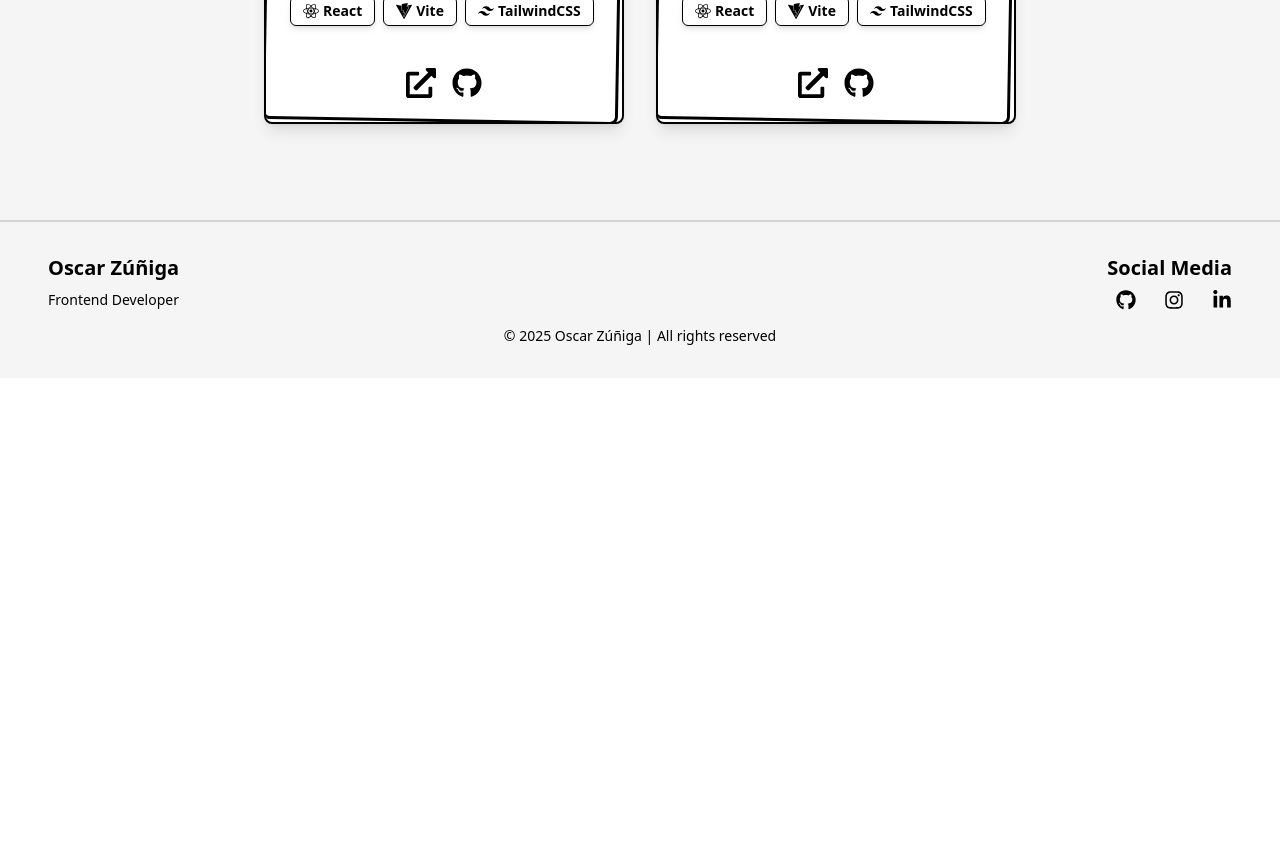
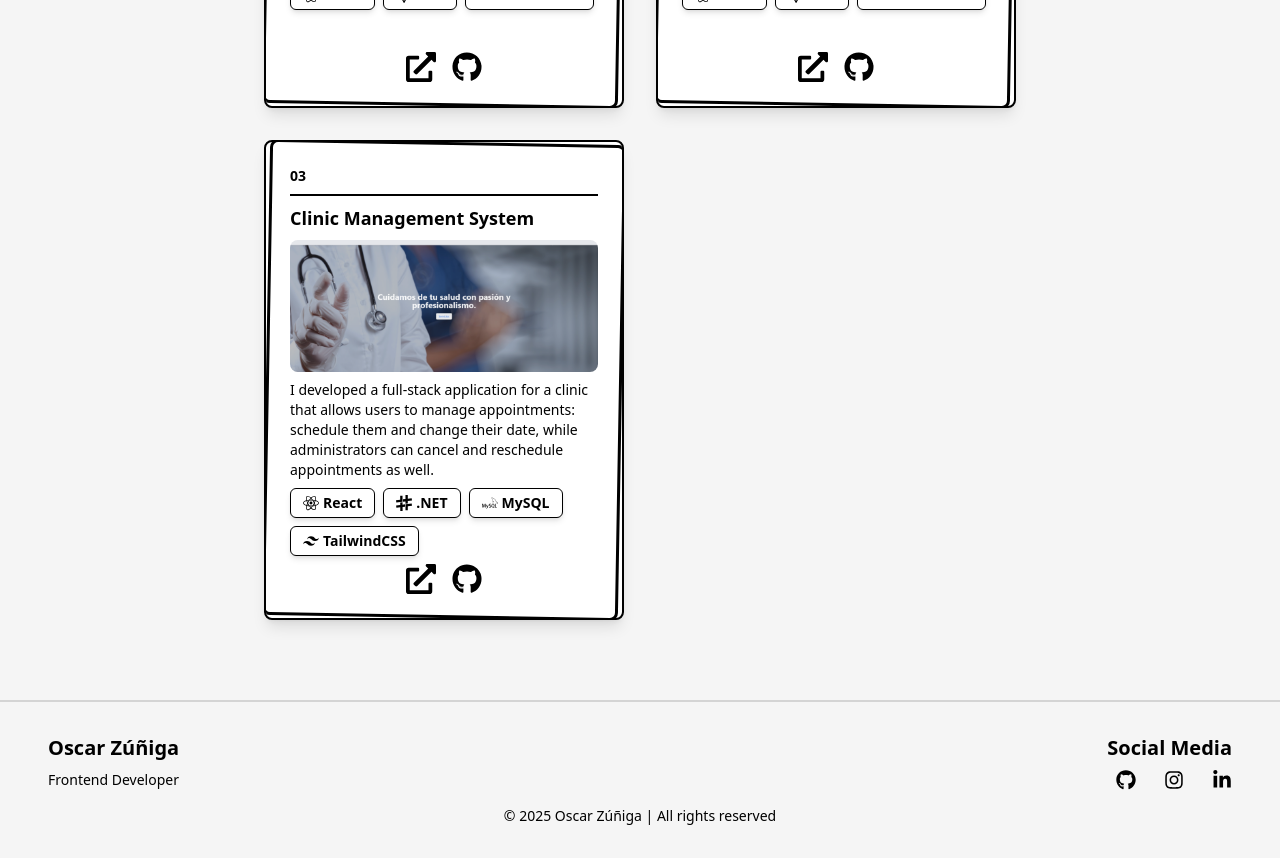
Before and after one commit to TosTar21/Portafolio_TosTar, a React (Vite) app: page / in a window 1280 px wide. Shown: the part 1460-2318 px from the top of the page. Before the commit the page ends 1838 px from the top, so only its background shows below. Built offline with nearby package versions, Linux system fonts and the light colour scheme.

Commit message:
adding the last project

```diff
--- a/src/components/microcomponents/ProjectCard.tsx
+++ b/src/components/microcomponents/ProjectCard.tsx
@@ -1,5 +1,5 @@
 import { FaGithub, FaExternalLinkAlt } from "react-icons/fa";
-import { SiReact, SiVite, SiTailwindcss } from "react-icons/si";
+import { SiReact, SiVite, SiTailwindcss, SiSharp, SiMysql } from "react-icons/si";
 import { useTheme } from "../../hooks/useTheme";
 
 interface Project {
@@ -69,6 +69,12 @@ const ProjectCard: React.FC<ProjectCardProps> = ({ project }) => {
               case "TailwindCSS":
                 IconComponent = SiTailwindcss;
                 break;
+                case ".NET":
+                  IconComponent = SiSharp;
+                  break
+                  case "MySQL":
+                    IconComponent = SiMysql;
+                break;
               default:
                 IconComponent = null;
             }
--- a/src/data/projects.ts
+++ b/src/data/projects.ts
@@ -22,6 +22,16 @@ export const projectData = {
       badges: ["React", "Vite", "TailwindCSS"],
       github: "https://github.com/BrandonJafeth/Nuestra-Senora-Del-Rosario-Frontend",
       liveDemo: "https://nuestra-senora-del-rosario-frontend.vercel.app/",
+    },{
+      id: 3,
+      number: "03",
+      title: "Clinic Management System",
+      description:
+        "I developed a full-stack application for a clinic that allows users to manage appointments: schedule them and change their date, while administrators can cancel and reschedule appointments as well.",
+      image: "./ClinicaImagen.png", // Reemplaza con la imagen adecuada
+      badges: ["React", ".NET", "MySQL", "TailwindCSS"],
+      github: "https://github.com/thestward192/Proycto2-Front-end", // Actualiza con la URL real de tu repositorio
+      liveDemo: "https://proycto2-front-end.vercel.app",
     },
   ],
   es: [
@@ -47,5 +57,16 @@ export const projectData = {
       github: "https://github.com/BrandonJafeth/Nuestra-Senora-Del-Rosario-Frontend",
       liveDemo: "https://nuestra-senora-del-rosario-frontend.vercel.app//",
     },
+    {
+      id: 3,
+      number: "03",
+      title: "Sistema de Gestión Clínica",
+      description:
+        "Desarrollé una aplicación full-stack para una clínica que permite a los usuarios gestionar citas: agendarlas y cambiar su fecha, y que el administrador puede cancelar citas y agendarlas también.",
+      image: "./ClinicaImagen.png", // Reemplaza con la imagen adecuada
+      badges: ["React", ".NET", "MySQL", "TailwindCSS"],
+      github: "https://github.com/thestward192/Proycto2-Front-end", // Actualiza con la URL real de tu repositorio
+      liveDemo: "https://proycto2-front-end.vercel.app",
+    },
   ],
 };
```
Also changed, not shown: public/ClinicaImagen.png (added).
